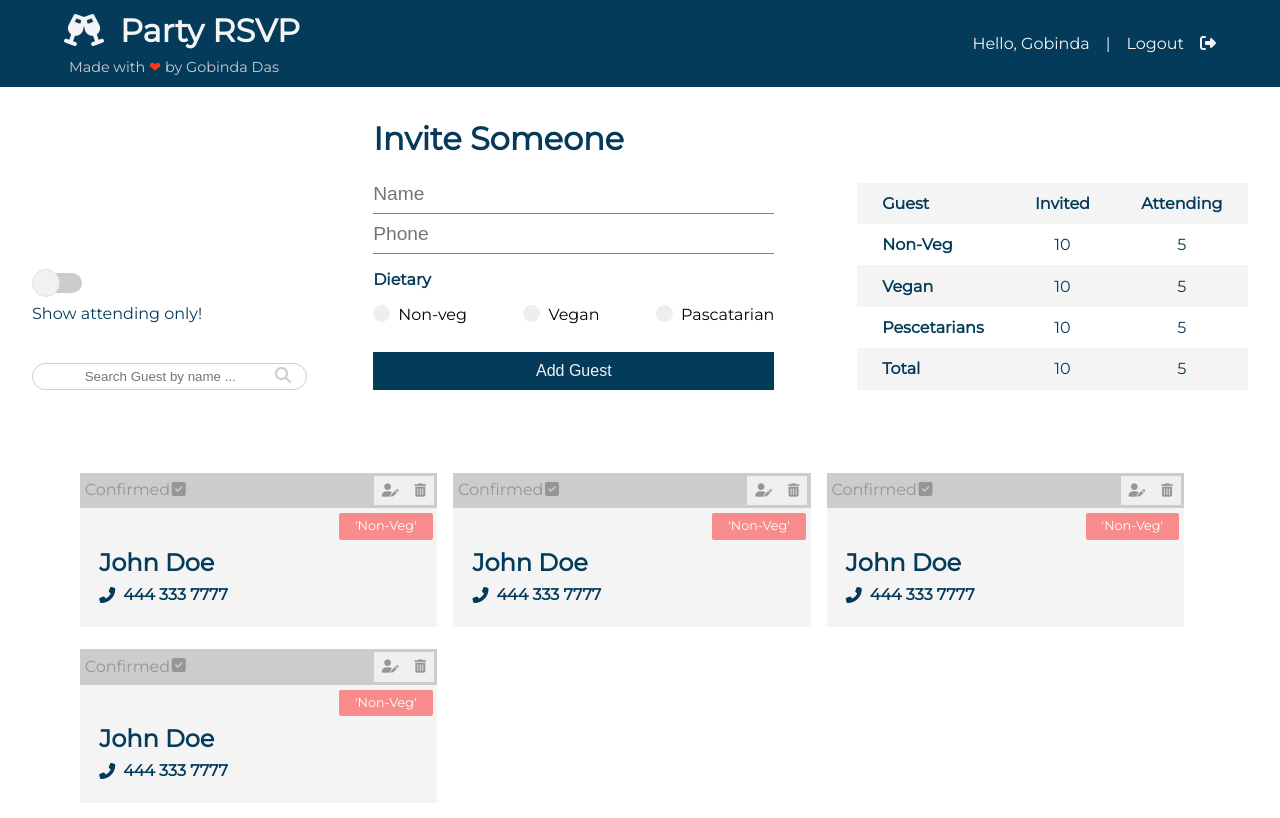
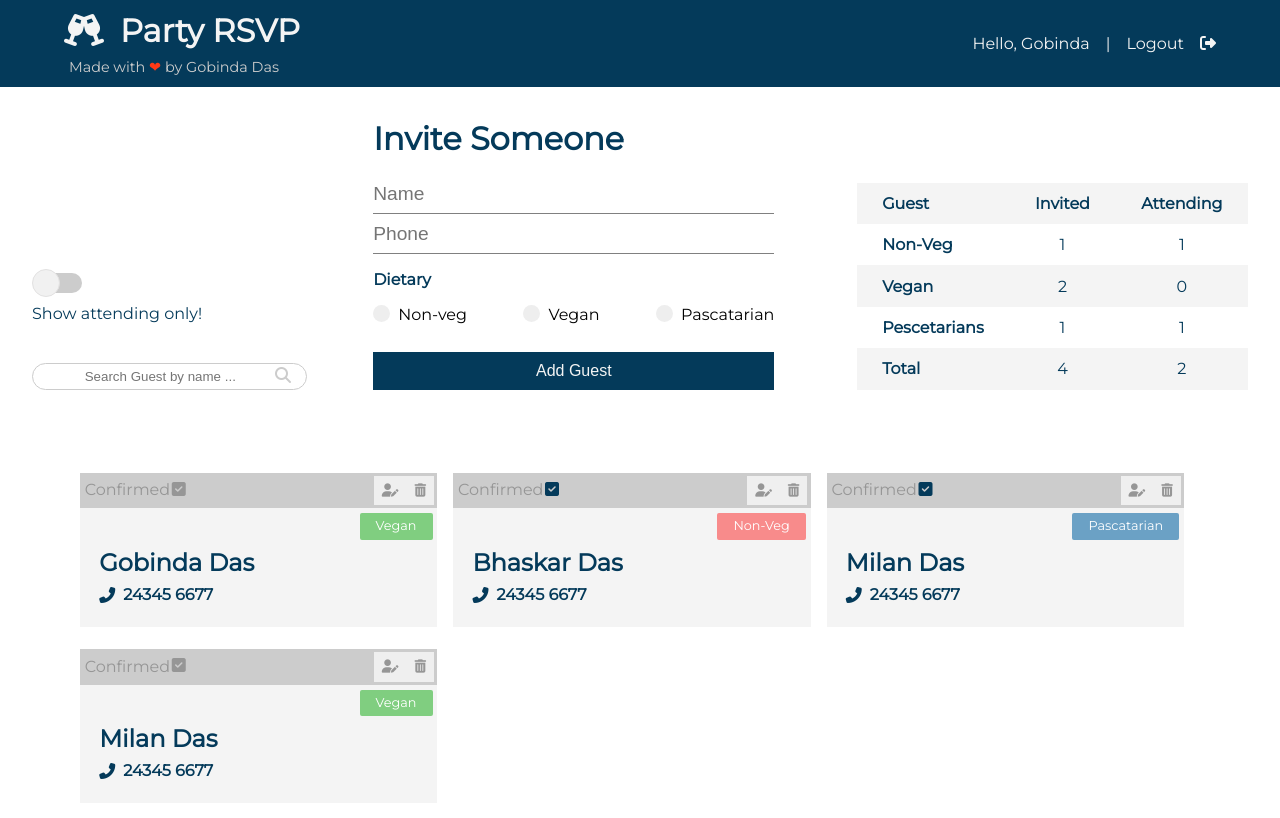
Before and after one commit to gobinda168/prty-rsvp, a React (Create React App) app: page / in a window 1280 px wide. Shown: the top 818 px of the page. Built offline with nearby package versions, Linux system fonts and the light colour scheme.

Commit message:
Counter completed

```diff
--- a/src/components/guests/Guest.jsx
+++ b/src/components/guests/Guest.jsx
@@ -1,14 +1,15 @@
 import React from "react";
 
-const Guest = () => {
+const Guest = ({ guest }) => {
+  const { name, phone, dietary, isconfirmed } = guest;
+
   return (
     <div className="guest-card">
       <div className="card-head">
         <div>
           <label>
-            {" "}
             Confirmed
-            <i className="fas fa-check-square ">
+            <i className={`fas fa-check-square ${isconfirmed && "confirm"}`}>
               <input type="checkbox" />
             </i>
           </label>
@@ -23,11 +24,22 @@ const Guest = () => {
         </div>
       </div>
       <div className="card-body">
-        <h2>John Doe</h2>
-        <span className="badge red">'Non-Veg'</span>
+        <h2>{name}</h2>
+        <span
+          className={
+            `badge ` +
+            (dietary == "Non-Veg"
+              ? "red"
+              : dietary === "Vegan"
+              ? "green"
+              : "seaGreen")
+          }
+        >
+          {dietary}
+        </span>
         <div className="contact">
           <i className="fas fa-phone-alt" />
-          <p>444 333 7777</p>
+          <p>{phone}</p>
         </div>
       </div>
     </div>
--- a/src/components/guests/GuestCounter.jsx
+++ b/src/components/guests/GuestCounter.jsx
@@ -1,6 +1,16 @@
-import React from "react";
+import React, { useContext } from "react";
+import GuestContext from "../../context/guestContext/guestContext";
 
 const GuestCounter = () => {
+  const { guests } = useContext(GuestContext);
+  const atteningGuests = guests.filter(g => g.isconfirmed);
+  const totalAttendingGuest = atteningGuests.length;
+  const totalGuests = guests.length;
+  const totalGuestsByType = type =>
+    guests.filter(g => g.dietary === type).length;
+  const totalAttendingGuestsByType = type =>
+    atteningGuests.filter(a => a.dietary === type).length;
+
   return (
     <div>
       <table>
@@ -12,23 +22,23 @@ const GuestCounter = () => {
           </tr>
           <tr>
             <th>Non-Veg</th>
-            <td>10</td>
-            <td>5</td>
+            <td>{totalGuestsByType("Non-Veg")}</td>
+            <td>{totalAttendingGuestsByType("Non-Veg")}</td>
           </tr>
           <tr>
             <th>Vegan</th>
-            <td>10</td>
-            <td>5</td>
+            <td>{totalGuestsByType("Vegan")}</td>
+            <td>{totalAttendingGuestsByType("Vegan")}</td>
           </tr>
           <tr>
             <th>Pescetarians</th>
-            <td>10</td>
-            <td>5</td>
+            <td>{totalGuestsByType("Pascatarian")}</td>
+            <td>{totalAttendingGuestsByType("Pascatarian")}</td>
           </tr>
           <tr>
             <th>Total</th>
-            <td>10</td>
-            <td>5</td>
+            <td>{totalGuests}</td>
+            <td>{totalAttendingGuest}</td>
           </tr>
         </tbody>
       </table>
--- a/src/components/guests/Guests.jsx
+++ b/src/components/guests/Guests.jsx
@@ -7,7 +7,7 @@ const Guests = () => {
   return (
     <div className="guests">
       {guests.map(guest => (
-        <Guest key={guest.id} />
+        <Guest key={guest.id} guest={guest} />
       ))}
     </div>
   );
--- a/src/context/guestContext/GuestState.js
+++ b/src/context/guestContext/GuestState.js
@@ -16,14 +16,14 @@ const GuestState = props => {
         name: "Bhaskar Das",
         phone: "24345 6677",
         dietary: "Non-Veg",
-        isconfirmed: false
+        isconfirmed: true
       },
       {
         id: 3,
         name: "Milan Das",
         phone: "24345 6677",
         dietary: "Pascatarian",
-        isconfirmed: false
+        isconfirmed: true
       },
       {
         id: 4,
```
